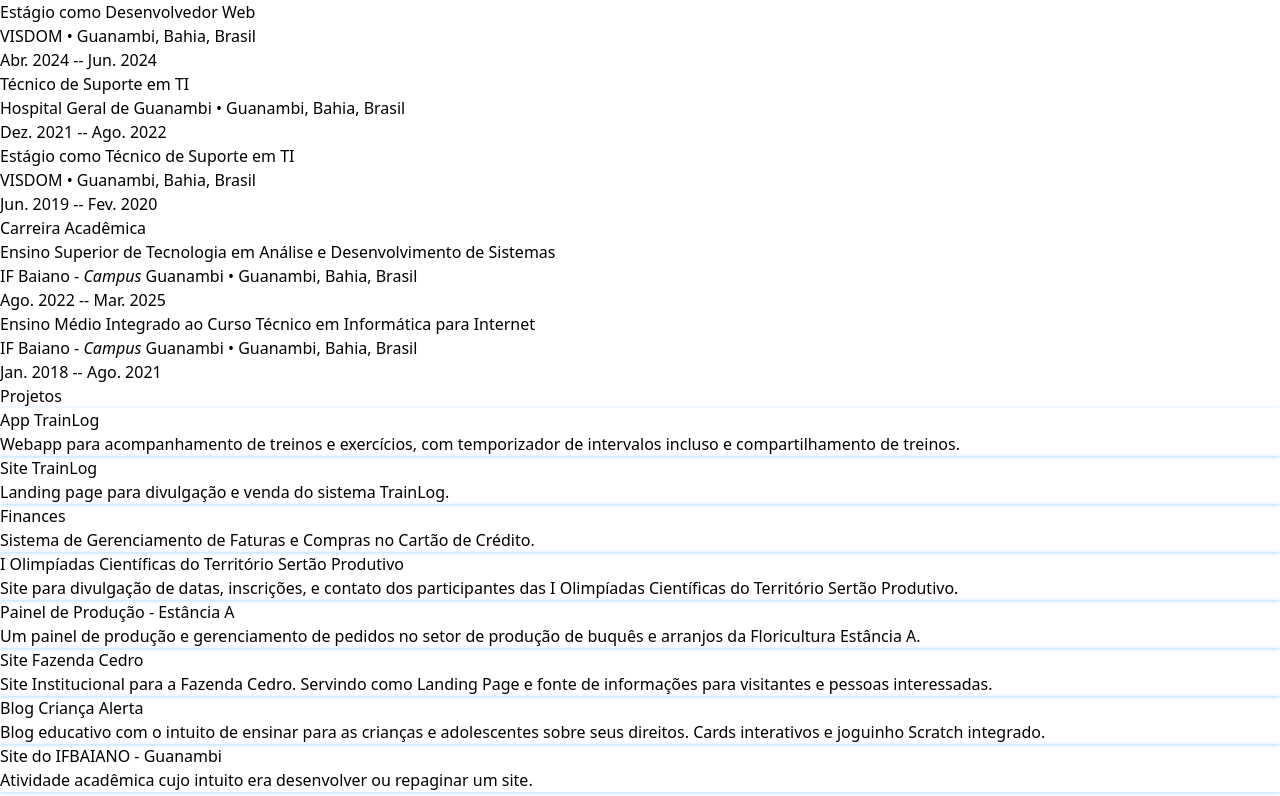
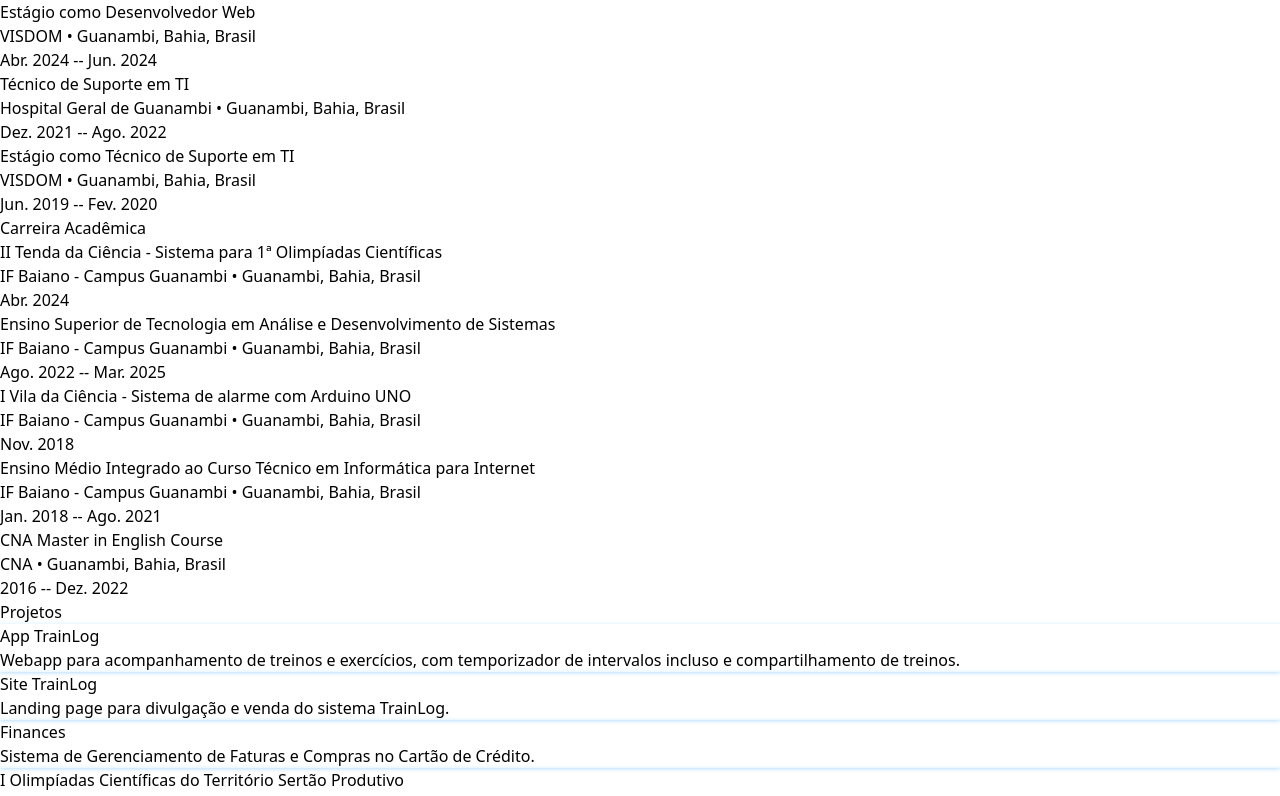
Before and after one commit to pedroluca/my-portfolio-2024, a React (Vite) app: page / in a window 1280 px wide. Shown: the part 2915-3711 px from the top of the page. Built offline with nearby package versions, Linux system fonts and the light colour scheme.

Commit message:
refactor: add new items to academic career list and separate both lists in components to better code organization

```diff
--- /dev/null
+++ b/src/components/about/academic-career-list.tsx
@@ -0,0 +1,39 @@
+import { CareerCard } from './career-card'
+
+export function AcademicCareerList({ theme }: { theme: string }) {
+  return (
+    <section className='flex flex-col gap-3'>
+      <h2 className='text-3xl mt-6'>Carreira Acadêmica</h2>
+      <CareerCard
+        theme={theme}
+        title='II Tenda da Ciência - Sistema para 1ª Olimpíadas Científicas'
+        place='IF Baiano - Campus Guanambi • Guanambi, Bahia, Brasil'
+        period='Abr. 2024'
+      />
+      <CareerCard
+        theme={theme}
+        title='Ensino Superior de Tecnologia em Análise e Desenvolvimento de Sistemas'
+        place='IF Baiano - Campus Guanambi • Guanambi, Bahia, Brasil'
+        period='Ago. 2022 -- Mar. 2025'
+      />
+      <CareerCard
+        theme={theme}
+        title='I Vila da Ciência - Sistema de alarme com Arduino UNO'
+        place='IF Baiano - Campus Guanambi • Guanambi, Bahia, Brasil'
+        period='Nov. 2018'
+      />
+      <CareerCard
+        theme={theme}
+        title='Ensino Médio Integrado ao Curso Técnico em Informática para Internet'
+        place='IF Baiano - Campus Guanambi • Guanambi, Bahia, Brasil'
+        period='Jan. 2018 -- Ago. 2021'
+      />
+      <CareerCard
+        theme={theme}
+        title='CNA Master in English Course'
+        place='CNA • Guanambi, Bahia, Brasil'
+        period='2016 -- Dez. 2022'
+      />
+    </section>
+  )
+}
--- /dev/null
+++ b/src/components/about/career-card.tsx
@@ -0,0 +1,16 @@
+interface CareerCardProps {
+  title: string
+  place: string
+  period: string
+  theme: string
+}
+
+export function CareerCard({ title, place, period, theme }: CareerCardProps) {
+  return (
+    <div>
+      <h4 className={`text-xl ${theme === 'dark' ? 'text-white' : 'text-black'}`}>{title}</h4>
+      <p>{place}</p>
+      <p>{period}</p>
+    </div>
+  )
+}
--- /dev/null
+++ b/src/components/about/professional-career-list.tsx
@@ -0,0 +1,45 @@
+import { CareerCard } from './career-card'
+
+export function ProfessionalCareerList({ theme }: { theme: string }) {
+  return (
+    <section className='flex flex-col gap-3'>
+      <h2 className='text-3xl mt-6'>Carreira Profissional</h2>
+      <CareerCard
+        theme={theme}
+        title='Desenvolvedor Fullstack'
+        place='PROCEDE • Salvador, Bahia, Brasil'
+        period='Jun. 2025 -- Presente'
+      />
+      <CareerCard
+        theme={theme}
+        title='Desenvolvedor Web Fullstack'
+        place='Freelancer • Brasil'
+        period='Ago. 2021 -- Presente'
+      />
+      <CareerCard
+        theme={theme}
+        title='Estágio como Desenvolvedor Fullstack'
+        place='VISDOM • Guanambi, Bahia, Brasil'
+        period='Dez. 2024 -- Fev. 2025'
+      />
+      <CareerCard
+        theme={theme}
+        title='Estágio como Desenvolvedor Web'
+        place='VISDOM • Guanambi, Bahia, Brasil'
+        period='Abr. 2024 -- Jun. 2024'
+      />
+      <CareerCard
+        theme={theme}
+        title='Técnico de Suporte em TI'
+        place='Hospital Geral de Guanambi • Guanambi, Bahia, Brasil'
+        period='Dez. 2021 -- Ago. 2022'
+      />
+      <CareerCard
+        theme={theme}
+        title='Estágio como Técnico de Suporte em TI'
+        place='VISDOM • Guanambi, Bahia, Brasil'
+        period='Jun. 2019 -- Fev. 2020'
+      />
+    </section>
+  )
+}
--- a/src/pages/about.tsx
+++ b/src/pages/about.tsx
@@ -1,5 +1,7 @@
 import { PageTitle } from '../components/page-title/page-title'
 import ProfileIcon from '../assets/images/profile.webp'
+import { ProfessionalCareerList } from '../components/about/professional-career-list'
+import { AcademicCareerList } from '../components/about/academic-career-list'
 
 export function About({ theme }: { theme: string }) {
   const todayDate: Date = new Date()
@@ -19,54 +21,9 @@
         <p>Tenho experiência com as tecnologias: HTML, CSS, JavaScript, TypeScript, Python, Django, PHP, Laravel, SQL, Java, C e atualmente estou estudando React.JS.</p>
       </section>
       <section className='grid grid-cols-1 sm:grid-cols-2 gap-3 mt-4'>
-        <section className='flex flex-col gap-3'>
-          <h2 className='text-3xl mt-6'>Carreira Profissional</h2>
-          <div>
-            <h4 className={`text-xl ${theme === 'dark' ? 'text-white' : 'text-black'}`}>Desenvolvedor Fullstack</h4>
-            <p>PROCEDE • Salvador, Bahia, Brasil</p>
-            <p>Jun. 2025 -- Presente</p>
-          </div>
-          <div>
-            <h4 className={`text-xl ${theme === 'dark' ? 'text-white' : 'text-black'}`}>Desenvolvedor Web Fullstack</h4>
-            <p>Freelancer • Brasil</p>
-            <p>Ago. 2021 -- Presente</p>
-          </div>
-          <div>
-            <h4 className={`text-xl ${theme === 'dark' ? 'text-white' : 'text-black'}`}>Estágio como Desenvolvedor Fullstack</h4>
-            <p>VISDOM • Guanambi, Bahia, Brasil</p>
-            <p>Dez. 2024 -- Fev. 2025</p>
-          </div>
-          <div>
-            <h4 className={`text-xl ${theme === 'dark' ? 'text-white' : 'text-black'}`}>Estágio como Desenvolvedor Web</h4>
-            <p>VISDOM • Guanambi, Bahia, Brasil</p>
-            <p>Abr. 2024 -- Jun. 2024</p>
-          </div>
-          <div>
-            <h4 className={`text-xl ${theme === 'dark' ? 'text-white' : 'text-black'}`}>Técnico de Suporte em TI</h4>
-            <p>Hospital Geral de Guanambi • Guanambi, Bahia, Brasil</p>
-            <p>Dez. 2021 -- Ago. 2022</p>
-          </div>
-          <div>
-            <h4 className={`text-xl ${theme === 'dark' ? 'text-white' : 'text-black'}`}>Estágio como Técnico de Suporte em TI</h4>
-            <p>VISDOM • Guanambi, Bahia, Brasil</p>
-            <p>Jun. 2019 -- Fev. 2020</p>
-          </div>
-        </section>
-        <section className='flex flex-col gap-3'>
-          <h2 className='text-3xl mt-6'>Carreira Acadêmica</h2>
-          <div>
-            <h4 className={`text-xl ${theme === 'dark' ? 'text-white' : 'text-black'}`}>Ensino Superior de Tecnologia em Análise e Desenvolvimento de Sistemas</h4>
-            <p>IF Baiano - <em>Campus</em> Guanambi • Guanambi, Bahia, Brasil</p>
-            <p>Ago. 2022 -- Mar. 2025</p>
-          </div>
-          <div>
-            <h4 className={`text-xl ${theme === 'dark' ? 'text-white' : 'text-black'}`}>Ensino Médio Integrado ao Curso Técnico em Informática para Internet</h4>
-            <p>IF Baiano - <em>Campus</em> Guanambi • Guanambi, Bahia, Brasil</p>
-            <p>Jan. 2018 -- Ago. 2021</p>
-          </div>
-        </section>
+        <ProfessionalCareerList theme={theme} />
+        <AcademicCareerList theme={theme} />
       </section>
-
     </main>
   )
 }
```
